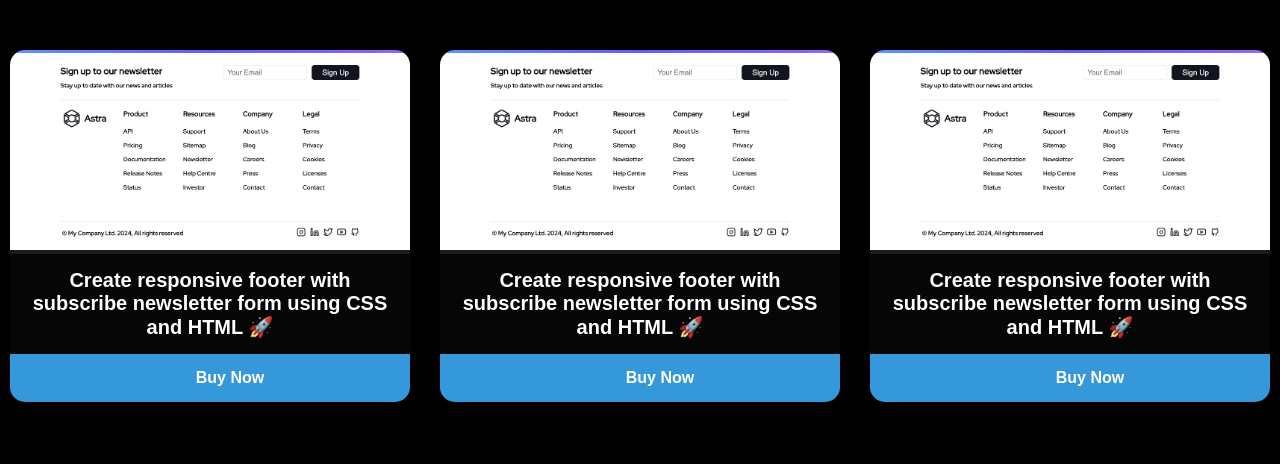
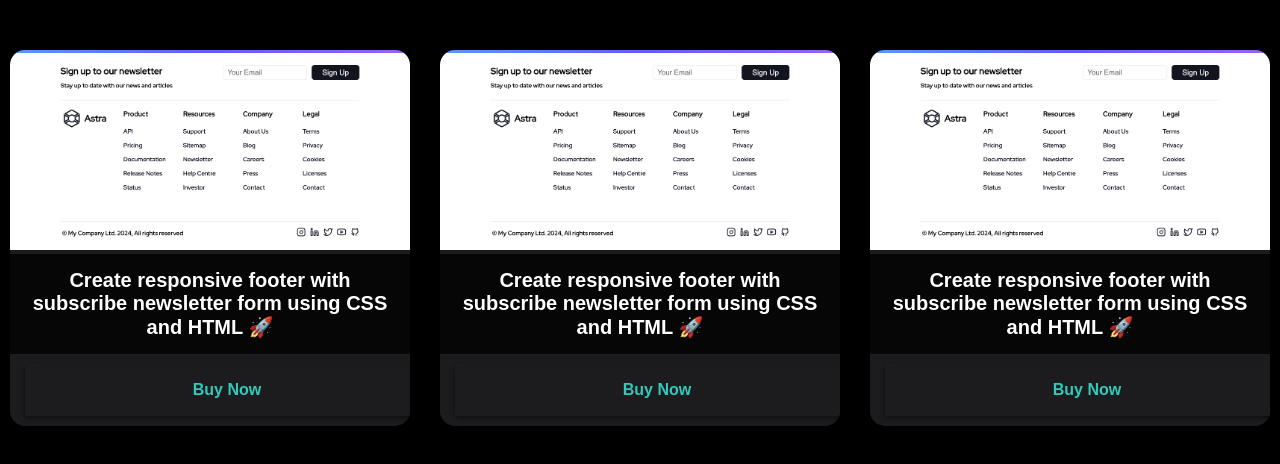
Before and after one commit to xspcode/codElement, a website: page database/footers.html in a window 1280 px wide. Drawn offline with Linux system fonts and the light colour scheme.

Commit message:
update footers

```diff
--- a/database/footers.html
+++ b/database/footers.html
@@ -13,7 +13,6 @@ html, body {
   font-family: 'Arial', sans-serif;
   background-color: #000; /* Fond noir */
   color: white;
-
 }
 
 /* Conteneur pour les footers */
@@ -65,19 +64,25 @@ html, body {
 
 /* Style du bouton/lien */
 .footer-template a {
-  display: inline-block;
-  width: 100%;
-  padding: 15px 20px;
-  background-color: #3498db; /* Couleur vibrante pour l'action */
-  color: white;
+  display: block;
+  width: calc(100% - 30px); /* Ajustement pour prendre en compte le padding */
+  margin: 10px 15px; /* Centrage du bouton dans la carte */
+  padding: 15px;
+  background-color: #1c1c1e; /* Fond du bouton correspondant au fond des cartes */
+  color: #32CABA; /* Vert bleu clair pour le texte */
   text-align: center;
   text-decoration: none;
   font-weight: bold;
-  transition: background-color 0.3s;
+  border: 2px solid transparent; /* Préparation pour l'effet de bordure au survol */
+  transition: background-color 0.3s, border 0.3s, box-shadow 0.3s;
+  box-shadow: 0 2px 5px rgba(0, 0, 0, 0.5); /* Légère ombre pour un effet en relief */
 }
 
 .footer-template a:hover {
-  background-color: #2ecc71; /* Changement de couleur pour l'interaction */
+  background-color: #1c1c1e; /* Maintient la couleur de fond */
+  color: #32CABA; /* Maintient la couleur du texte */
+  border-color: #FF69B4; /* Bordure rose au survol */
+  box-shadow: 0 0 8px #FF69B4; /* Ombre extérieure rose pour un effet de brillance, sans zoomer */
 }
 
   </style>
```
